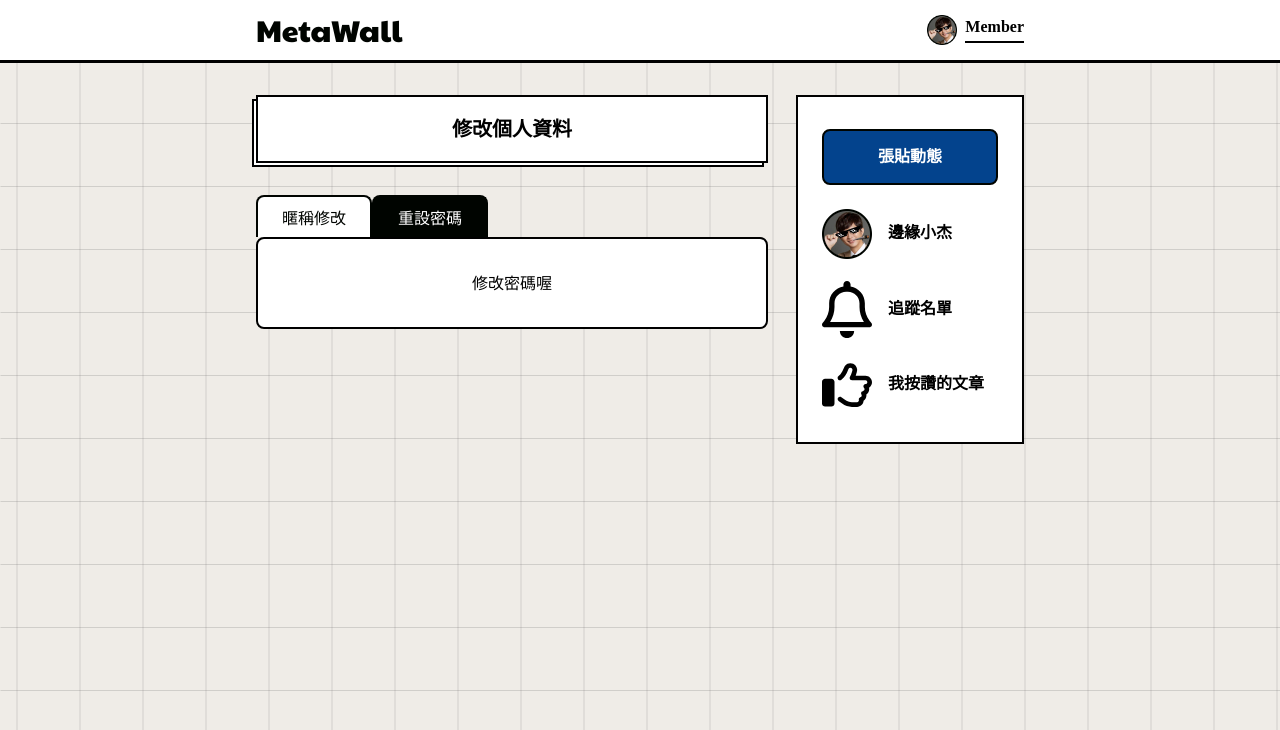
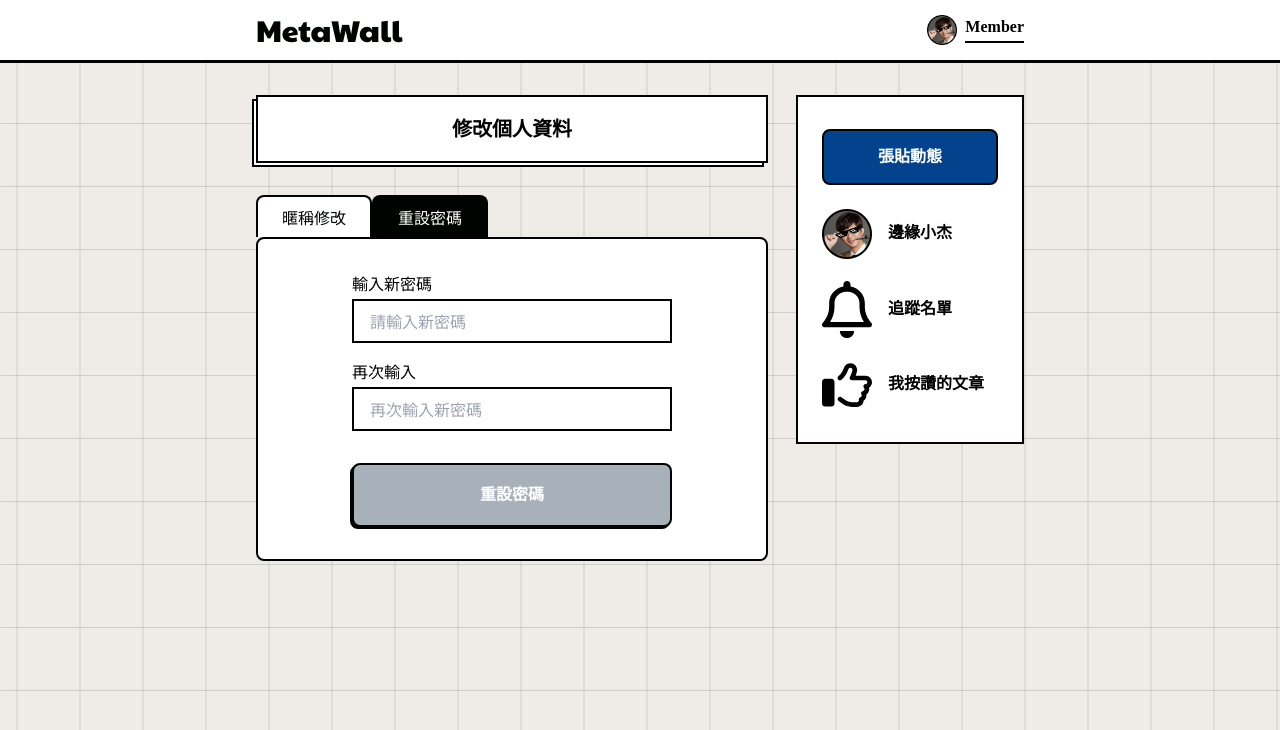
Before and after one commit to winszhuang/MetaWall, a Nuxt app: page /setting/editName in a window 1280 px wide. Both pictures are taken after a click on the button "重設密碼". Shown: the top 730 px of the page. Built offline with nearby package versions, Linux system fonts and the light colour scheme; a web font is replaced by a local one.

Commit message:
feat: update resetPassword page base validation

```diff
--- a/components/Inputer.vue
+++ b/components/Inputer.vue
@@ -2,10 +2,13 @@
 import { ref, watch } from 'vue';
 
 const emits = defineEmits(['update:value']);
-const props = defineProps<{
+const props = withDefaults(defineProps<{
   title: string,
-  placeholder: string
-}>();
+  placeholder: string,
+  type?: string
+}>(), {
+  type: 'text'
+});
 
 const data = ref('');
 
@@ -16,14 +19,14 @@ watch(data, (value) => {
 </script>
 
 <template>
-  <label class="w-full">
+  <label class="w-full block">
     <h6 class="mb-1">
       {{ props.title }}
     </h6>
     <input
       class=" border-2 placeholder:text-base placeholder:leading-[22px] text-cyan-1 text-left block bg-cyan-5 w-full py-2 px-4 pr-3"
       :placeholder="props.placeholder"
-      type="text"
+      :type="props.type"
       v-model="data"
     />
   </label>
--- a/pages/setting/ResetPassword.vue
+++ b/pages/setting/ResetPassword.vue
@@ -1,5 +1,44 @@
+<script lang="ts" setup>
+import { ref, computed } from 'vue';
+
+const passwordData = ref({
+  password: '',
+  confirmPassword: ''
+});
+
+const canSubmit = computed(() => {
+  if (passwordData.value.password
+    && passwordData.value.confirmPassword) {
+    return passwordData.value.password === passwordData.value.confirmPassword;
+  }
+
+  return false;
+});
+
+</script>
+
 <template>
-  <div>
-    修改密碼喔
+  <div class="w-80 font-noto">
+    <inputer
+      v-model:value="passwordData.password"
+      title="輸入新密碼"
+      placeholder="請輸入新密碼"
+      class="mb-4"
+      type="password"
+    />
+    <inputer
+      v-model:value="passwordData.confirmPassword"
+      title="再次輸入"
+      placeholder="再次輸入新密碼"
+      class="mb-8"
+      type="password"
+    />
+    <Btn
+      text="重設密碼"
+      :disabled="!canSubmit"
+      :class="canSubmit ? 'border-black' : 'border-grey-600'"
+      :bg-color-class="canSubmit ? 'bg-yellow' : 'bg-grey-500'"
+      :text-color-class="canSubmit ? 'text-black' : 'text-white'"
+    />
   </div>
 </template>
```
